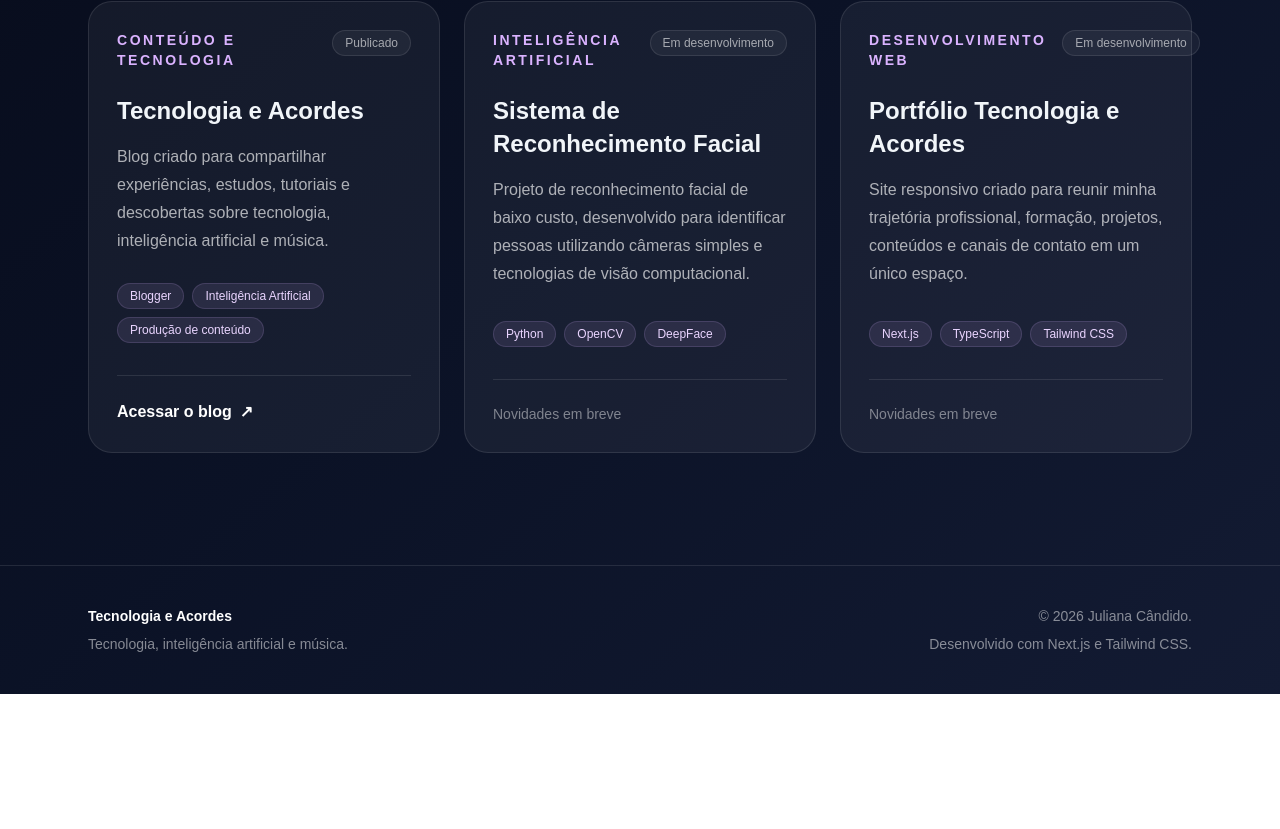
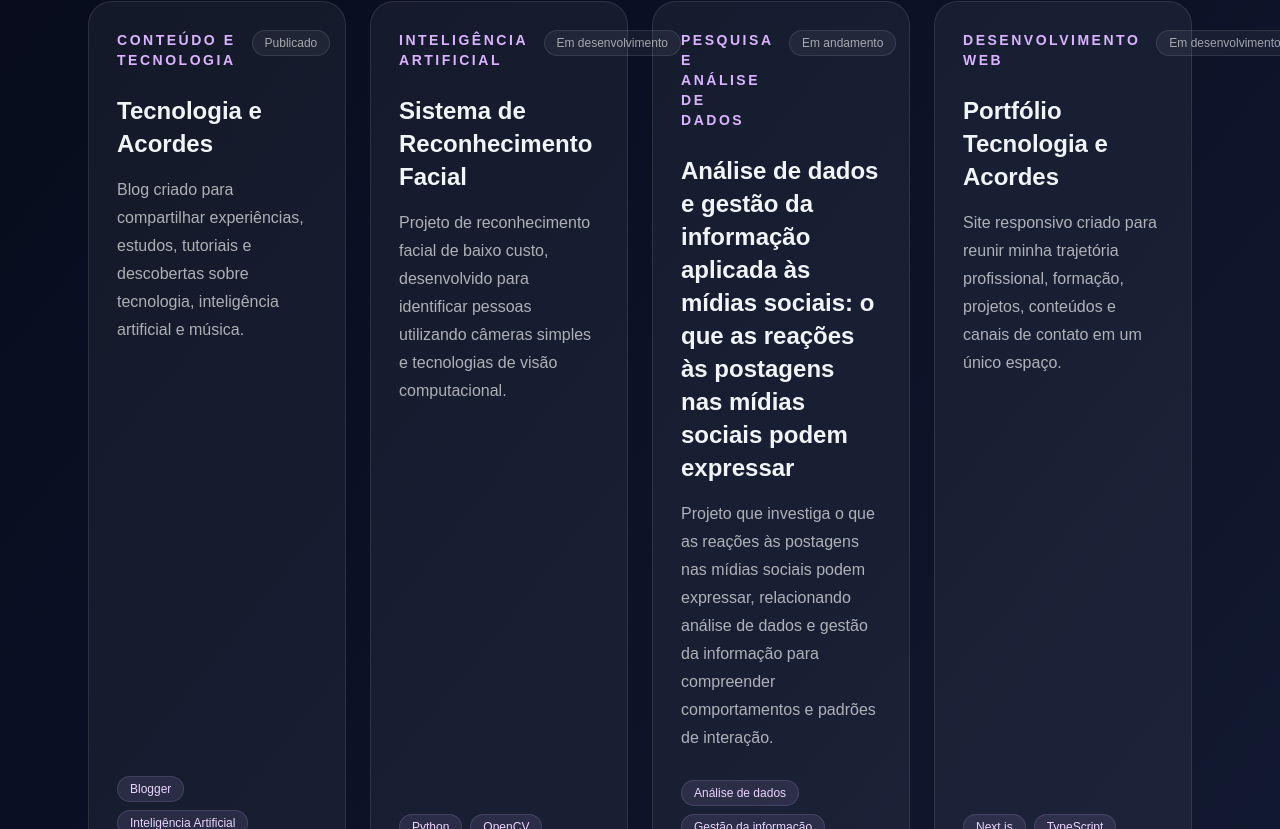
Before and after one commit to j-candido/tecnologia-e-acordes, a Next.js app: page /projetos in a window 1280 px wide. Shown: the part 371-1200 px from the top of the page. Before the commit the page ends 1065 px from the top, so only its background shows below. Built offline with nearby package versions, Linux system fonts and the light colour scheme.

Commit message:
Atualização página Projetos

```diff
--- a/components/Projects.tsx
+++ b/components/Projects.tsx
@@ -16,6 +16,21 @@ const projects = [
         "Projeto de reconhecimento facial de baixo custo, desenvolvido para identificar pessoas utilizando câmeras simples e tecnologias de visão computacional.",
       technologies: ["Python", "OpenCV", "DeepFace"],
       status: "Em desenvolvimento",
+      link: null,
+      linkText: null,
+    },
+    {
+      category: "Pesquisa e análise de dados",
+      title:
+        "Análise de dados e gestão da informação aplicada às mídias sociais: o que as reações às postagens nas mídias sociais podem expressar",
+      description:
+        "Projeto que investiga o que as reações às postagens nas mídias sociais podem expressar, relacionando análise de dados e gestão da informação para compreender comportamentos e padrões de interação.",
+      technologies: [
+        "Análise de dados",
+        "Gestão da informação",
+        "Mídias sociais",
+      ],
+      status: "Em andamento",
       link: null,
       linkText: null,
     },
@@ -52,7 +67,7 @@ const projects = [
           </p>
         </div>
 
-        <div className="mt-14 grid gap-6 lg:grid-cols-3">
+        <div className="mt-14 grid gap-6 md:grid-cols-2 xl:grid-cols-4">
           {projects.map((project) => (
             <article
               key={project.title}
```
